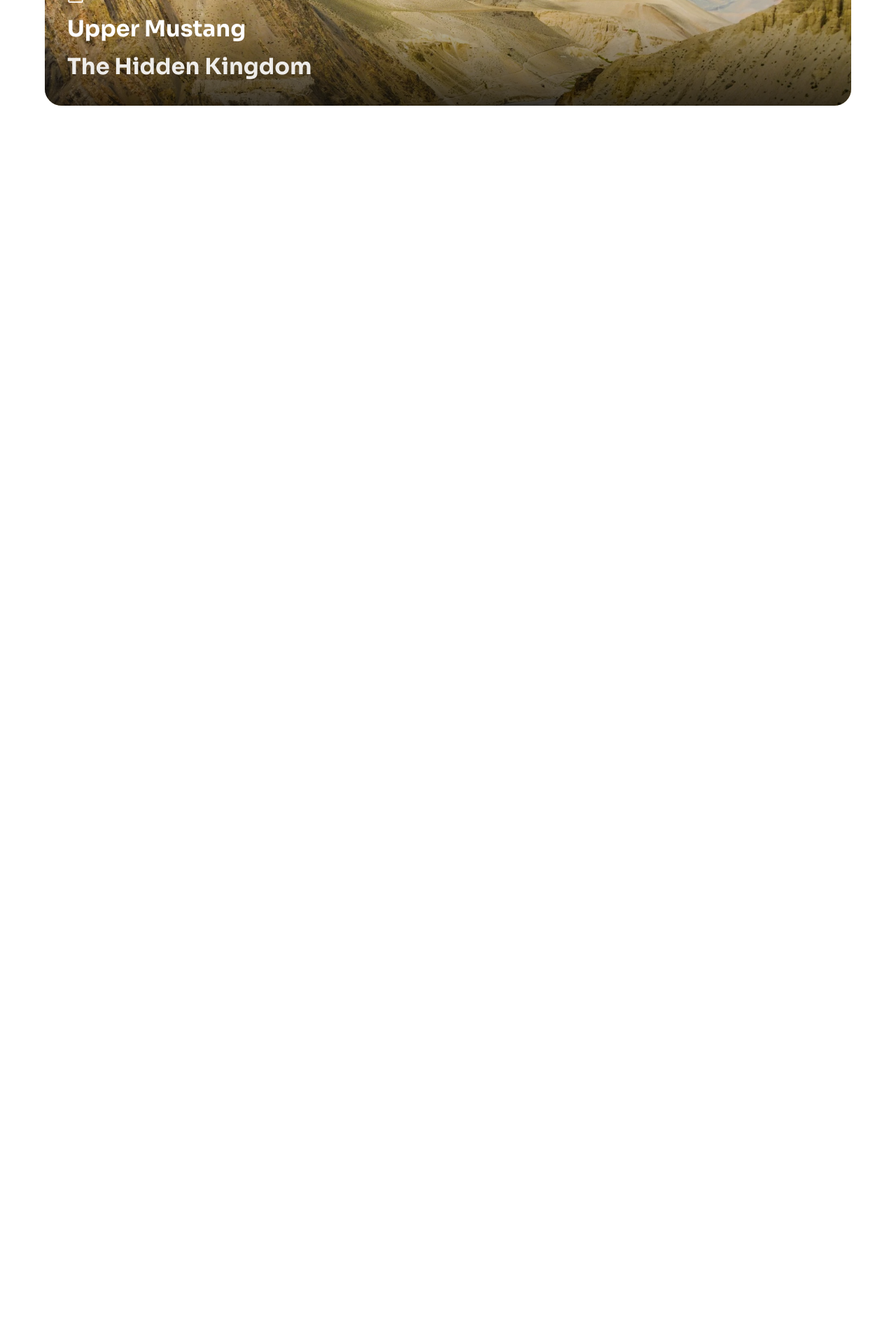
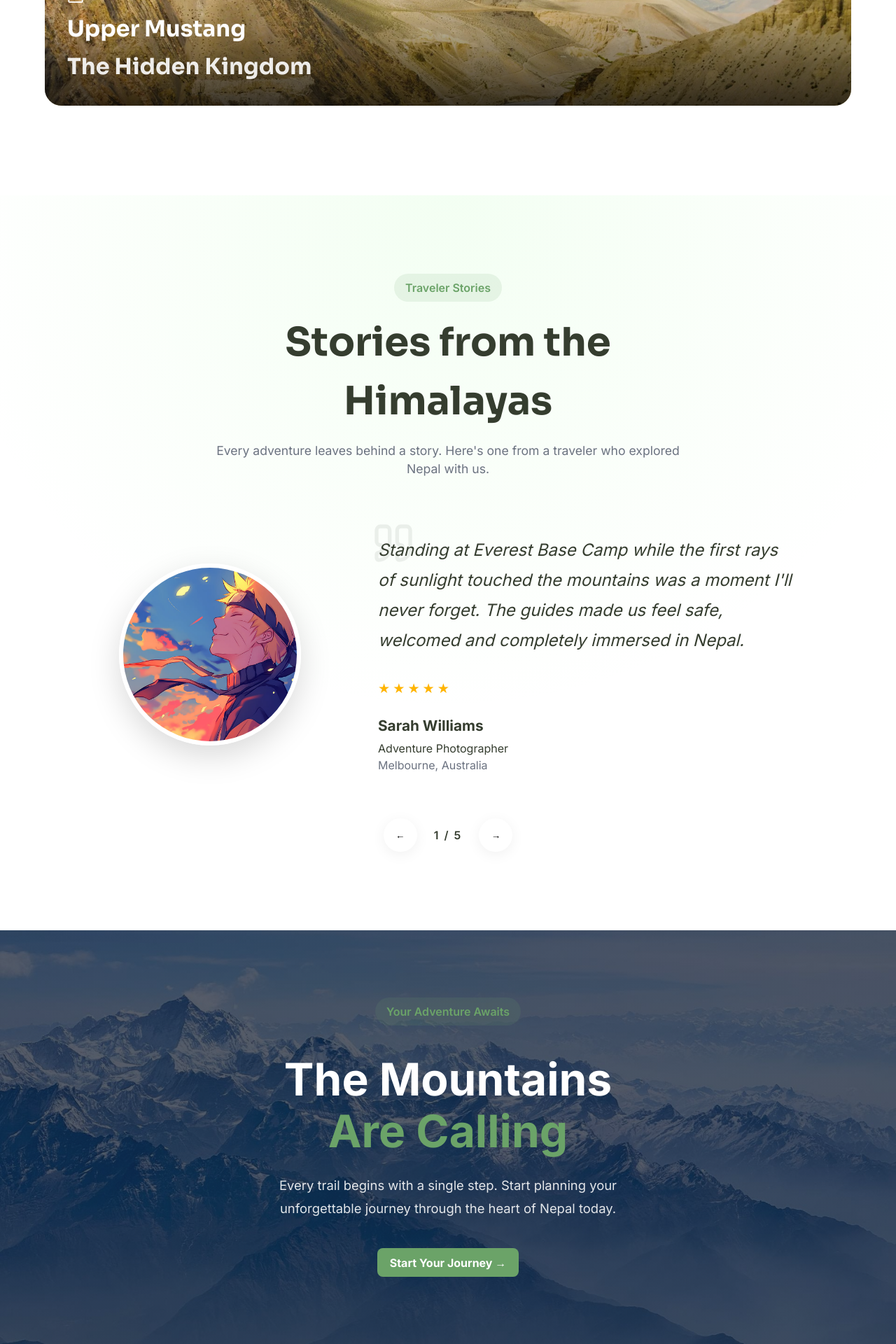
Before and after one commit to grgsaugat11/adventure-hub, a Django app: page / in a window 1280 px wide. Shown: the part 4407-6327 px from the top of the page at 70% size. Before the commit the page ends 4558 px from the top, so only its background shows below. Run offline with Django 5.2, Linux system fonts and the light colour scheme.

Commit message:
feat(sections): add CTA and testimonials sections with styles and images

```diff
--- /dev/null
+++ b/static/css/sections/cta.css
@@ -0,0 +1,67 @@
+/* ======================================
+   CTA
+====================================== */
+
+.cta {
+  position: relative;
+
+  padding: 6rem 0;
+
+  background-image: url("../../images/mountain.jpg");
+
+  background-size: cover;
+
+  background-position: center;
+
+  overflow: hidden;
+}
+
+.cta__overlay {
+  position: absolute;
+
+  inset: 0;
+
+  background: linear-gradient(rgba(15, 23, 42, 0.7), rgba(15, 23, 42, 0.7));
+}
+
+.cta__content {
+  position: relative;
+
+  z-index: 2;
+
+  max-width: 700px;
+
+  margin-inline: auto;
+
+  text-align: center;
+}
+
+.cta__title {
+  color: white;
+
+  font-size: clamp(2.5rem, 5vw, 4rem);
+
+  line-height: 1.15;
+
+  margin: 1.5rem 0;
+
+  /* text-shadow: 0 4px 18px rgba(0, 0, 0, 0.35); */
+}
+
+.cta__title span {
+  color: var(--color-primary);
+}
+
+.cta__description {
+  color: rgba(255, 255, 255, 0.88);
+
+  font-size: 1.15rem;
+
+  line-height: 1.8;
+
+  max-width: 600px;
+
+  margin-inline: auto;
+
+  margin-bottom: 2.5rem;
+}
--- /dev/null
+++ b/static/css/sections/testimonials.css
@@ -0,0 +1,156 @@
+/* ======================================
+   TESTIMONIALS
+====================================== */
+
+.testimonials {
+  padding-block: var(--section-spacing);
+
+  background: radial-gradient(
+    circle at top,
+    rgba(156, 252, 151, 0.12),
+    transparent 60%
+  );
+}
+
+.testimonial {
+  max-width: 1000px;
+
+  margin-inline: auto;
+
+  display: grid;
+
+  grid-template-columns: 320px 1fr;
+
+  gap: 5rem;
+
+  align-items: center;
+
+  margin-top: 5rem;
+}
+
+.testimonial__image {
+  display: flex;
+
+  justify-content: center;
+}
+
+.testimonial__image img {
+  width: 260px;
+
+  height: 260px;
+
+  border-radius: 50%;
+
+  object-fit: cover;
+
+  border: 6px solid white;
+
+  box-shadow: 0 15px 45px rgba(0, 0, 0, 0.15);
+
+  transition: var(--transition-smooth);
+}
+
+.testimonial:hover img {
+  transform: translateY(-6px);
+}
+
+.testimonial__content {
+  position: relative;
+}
+
+.testimonial__quote-icon {
+  position: absolute;
+
+  top: -20px;
+  left: -10px;
+
+  opacity: 0.08;
+
+  z-index: 0;
+}
+
+.testimonial__quote-icon svg {
+  width: 64px;
+
+  height: 64px;
+}
+
+.testimonial blockquote {
+  font-size: 1.5rem;
+
+  line-height: 1.8;
+
+  font-style: italic;
+
+  color: var(--color-text);
+
+  margin-bottom: 2rem;
+
+  position: relative;
+
+  z-index: 1;
+
+  max-width: 650px;
+}
+
+.testimonial__rating {
+  color: #ffb400;
+
+  font-size: 1.2rem;
+
+  margin-bottom: 1.5rem;
+
+  letter-spacing: 4px;
+}
+
+.testimonial__author h3 {
+  font-size: 1.3rem;
+
+  margin-bottom: 0.3rem;
+}
+
+.testimonial__author span {
+  color: var(--color-text-light);
+}
+
+.testimonial__navigation {
+  margin-top: 4rem;
+
+  display: flex;
+
+  justify-content: center;
+
+  align-items: center;
+
+  gap: 1.5rem;
+}
+
+.testimonial__navigation span {
+  font-weight: 600;
+
+  letter-spacing: 2px;
+}
+
+.testimonial__navigation button {
+  width: 48px;
+
+  height: 48px;
+
+  border: none;
+
+  border-radius: 50%;
+
+  cursor: pointer;
+
+  background: white;
+
+  box-shadow: var(--shadow-sm);
+
+  transition: var(--transition);
+}
+
+.testimonial__navigation button:hover {
+  background: var(--color-primary);
+
+  color: white;
+}
--- a/templates/core/home.html
+++ b/templates/core/home.html
@@ -10,4 +10,8 @@
 
     {% include "core/sections/destinations.html" %}
 
+    {% include "core/sections/testimonials.html" %}
+
+    {% include "core/sections/cta.html" %}
+
 {% endblock %}
--- /dev/null
+++ b/templates/core/sections/cta.html
@@ -0,0 +1,42 @@
+{% load static %}
+
+<section class="cta">
+
+    <div class="cta__overlay"></div>
+
+    <div class="container">
+
+        <div class="cta__content">
+
+            <span class="section-badge">
+                Your Adventure Awaits
+            </span>
+
+            <h2 class="cta__title">
+                The Mountains <br>
+                <span>Are Calling</span>
+            </h2>
+
+            <p class="cta__description">
+
+                Every trail begins with a single step.
+                Start planning your unforgettable journey
+                through the heart of Nepal today.
+
+            </p>
+
+            <div class="cta__actions">
+
+                <a href="#" class="btn btn-primary">
+
+                    Start Your Journey →
+
+                </a>
+
+            </div>
+
+        </div>
+
+    </div>
+
+</section>
--- /dev/null
+++ b/templates/core/sections/testimonials.html
@@ -0,0 +1,87 @@
+{% load static %}
+
+<section class="testimonials">
+
+    <div class="container">
+
+        <div class="section-header">
+
+            <span class="section-badge">
+                Traveler Stories
+            </span>
+
+            <h2 class="section-title">
+                Stories from the
+                <span>Himalayas</span>
+            </h2>
+
+            <p class="section-description">
+                Every adventure leaves behind a story.
+                Here's one from a traveler who explored Nepal with us.
+            </p>
+
+        </div>
+
+        <div class="testimonial">
+
+            <div class="testimonial__image">
+
+                <img src="{% static 'images/naruto.jpg' %}"
+                     alt="Sarah Williams">
+
+            </div>
+
+            <div class="testimonial__content">
+
+                <div class="testimonial__quote-icon">
+
+                    <i data-lucide="quote"></i>
+
+                </div>
+
+                <blockquote>
+
+                    Standing at Everest Base Camp while the first rays
+                    of sunlight touched the mountains was a moment
+                    I'll never forget. The guides made us feel safe,
+                    welcomed and completely immersed in Nepal.
+
+                </blockquote>
+
+                <div class="testimonial__rating">
+
+                    ★★★★★
+
+                </div>
+
+                <div class="testimonial__author">
+
+                    <h3>Sarah Williams</h3>
+                    <p>Adventure Photographer</p>
+                    <span>Melbourne, Australia</span>
+
+                </div>
+
+            </div>
+
+        </div>
+
+        <div class="testimonial__navigation">
+
+            <button>
+                ←
+            </button>
+
+            <span>
+                1 / 5
+            </span>
+
+            <button>
+                →
+            </button>
+
+        </div>
+
+    </div>
+
+</section>
```
Also changed, not shown: static/images/mountain.jpg (added), static/images/naruto.jpg (added), static/images/sunset.jpg (added), static/images/wow.jpg (renamed from static/images/popular/wow.jpg).
